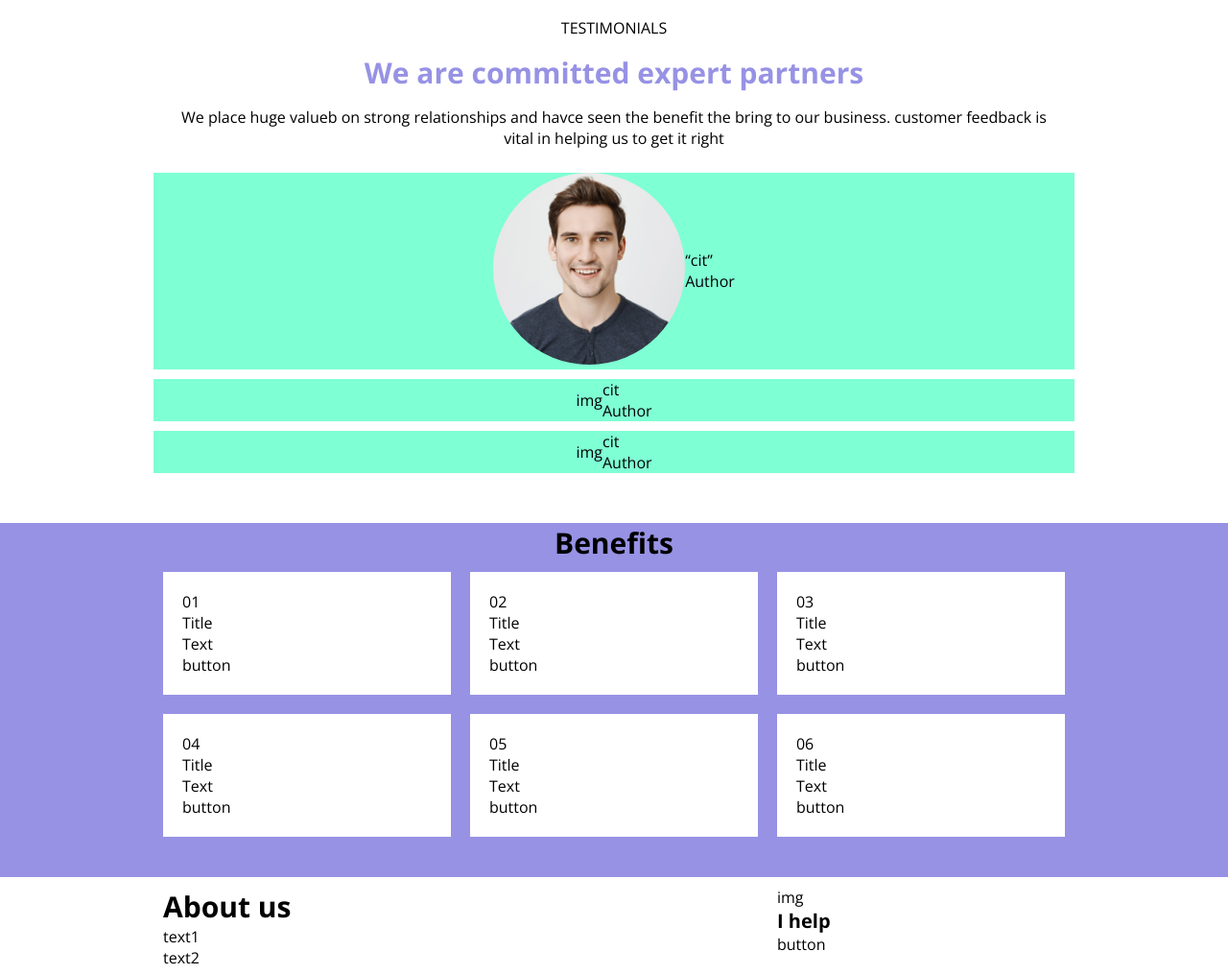
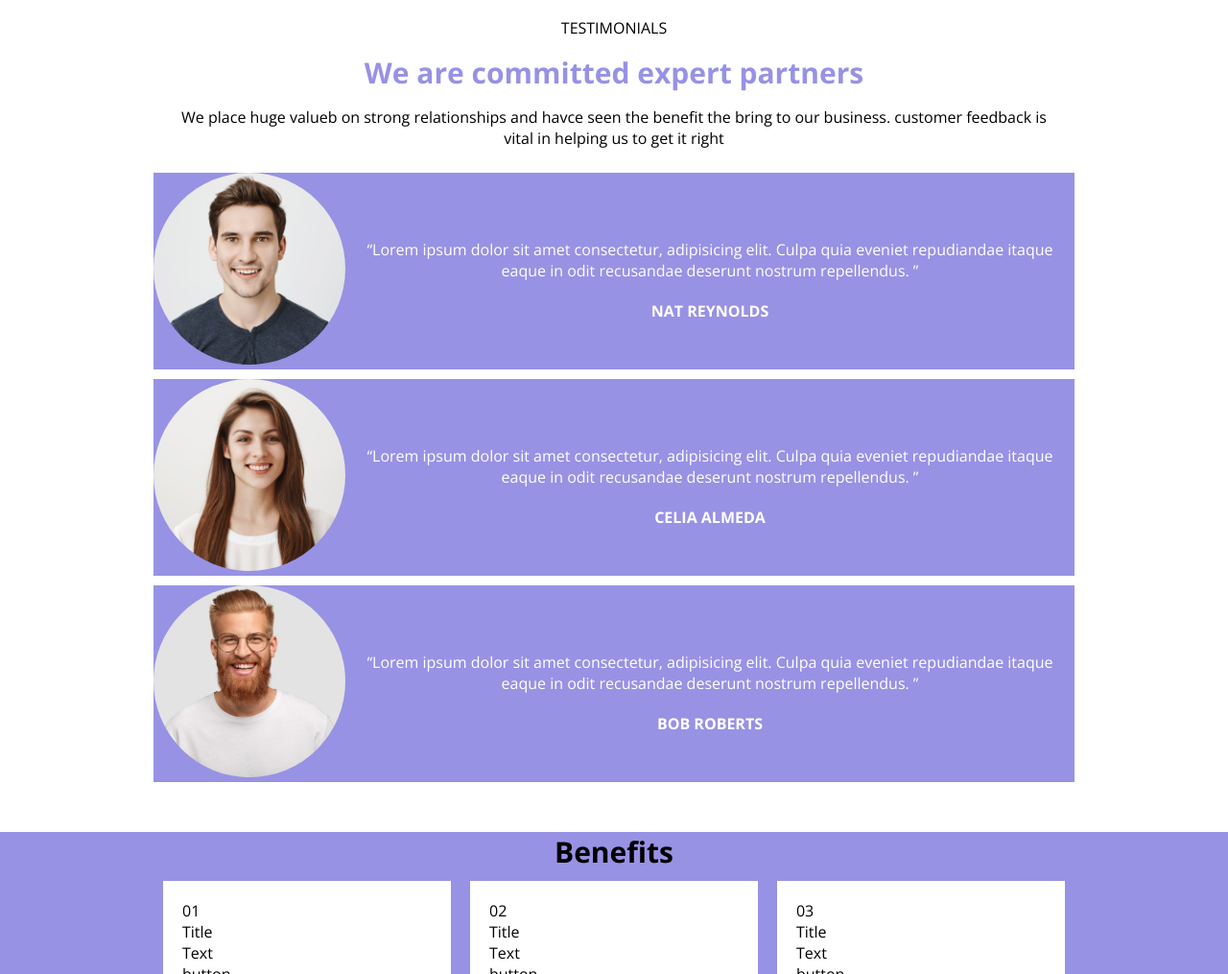
Before and after one commit to nicolofossati/htmlcss-responsive-layout, a plain HTML site: page index.html in a window 1280 px wide. Shown: the part 1590-2605 px from the top of the page at 96% size. Drawn offline with nearby package versions, Linux system fonts and the light colour scheme.

Commit message:
bozza testimonial cards

```diff
--- a/css/style.css
+++ b/css/style.css
@@ -208,6 +208,16 @@ main .container{
 
 .testimonial_card span{
     display: block;
+    color: var(--white_color);
+    text-align: center;
+}
+
+.testimonial_card span:first-child{
+    padding: 20px 0;
+}
+
+.testimonial_card span:last-child{
+    font-weight: bolder;
 }
 
 #testimonial .container{
@@ -224,6 +234,7 @@ main .container{
     display: flex;
     flex-direction: column;
     align-items: center;
+    background-color: var(--primary_color);
 }
 
 .intro_testimonial {
--- a/index.html
+++ b/index.html
@@ -123,24 +123,24 @@
                 <div class="testimonial_card">
                     <div class="testimonial_img"><img src="img/testimonial1.jpg" alt=""></div>
                     <div class="span_container">
-                        <span>&ldquo;cit&rdquo;</span>
-                        <span>Author</span>
+                        <span>&ldquo;Lorem ipsum dolor sit amet consectetur, adipisicing elit. Culpa quia eveniet repudiandae itaque eaque in odit recusandae deserunt nostrum repellendus. &rdquo;</span>
+                        <span>NAT REYNOLDS</span>
                     </div>
                 </div>
 
                 <div class="testimonial_card">
-                    <div class="testimonial_img">img</div>
+                    <div class="testimonial_img"><img src="img/testimonial2.jpg" alt=""></div>
                     <div class="span_container">
-                        <span>cit</span>
-                        <span>Author</span>
+                        <span>&ldquo;Lorem ipsum dolor sit amet consectetur, adipisicing elit. Culpa quia eveniet repudiandae itaque eaque in odit recusandae deserunt nostrum repellendus. &rdquo;</span>
+                        <span>CELIA ALMEDA</span>
                     </div>
                 </div>
 
                 <div class="testimonial_card">
-                    <div class="testimonial_img">img</div>
+                    <div class="testimonial_img"><img src="img/testimonial3.jpg" alt=""></div>
                     <div class="span_container">
-                        <span>cit</span>
-                        <span>Author</span>
+                        <span>&ldquo;Lorem ipsum dolor sit amet consectetur, adipisicing elit. Culpa quia eveniet repudiandae itaque eaque in odit recusandae deserunt nostrum repellendus. &rdquo;</span>
+                        <span>BOB ROBERTS</span>
                     </div>
                 </div>
             </div>
```
